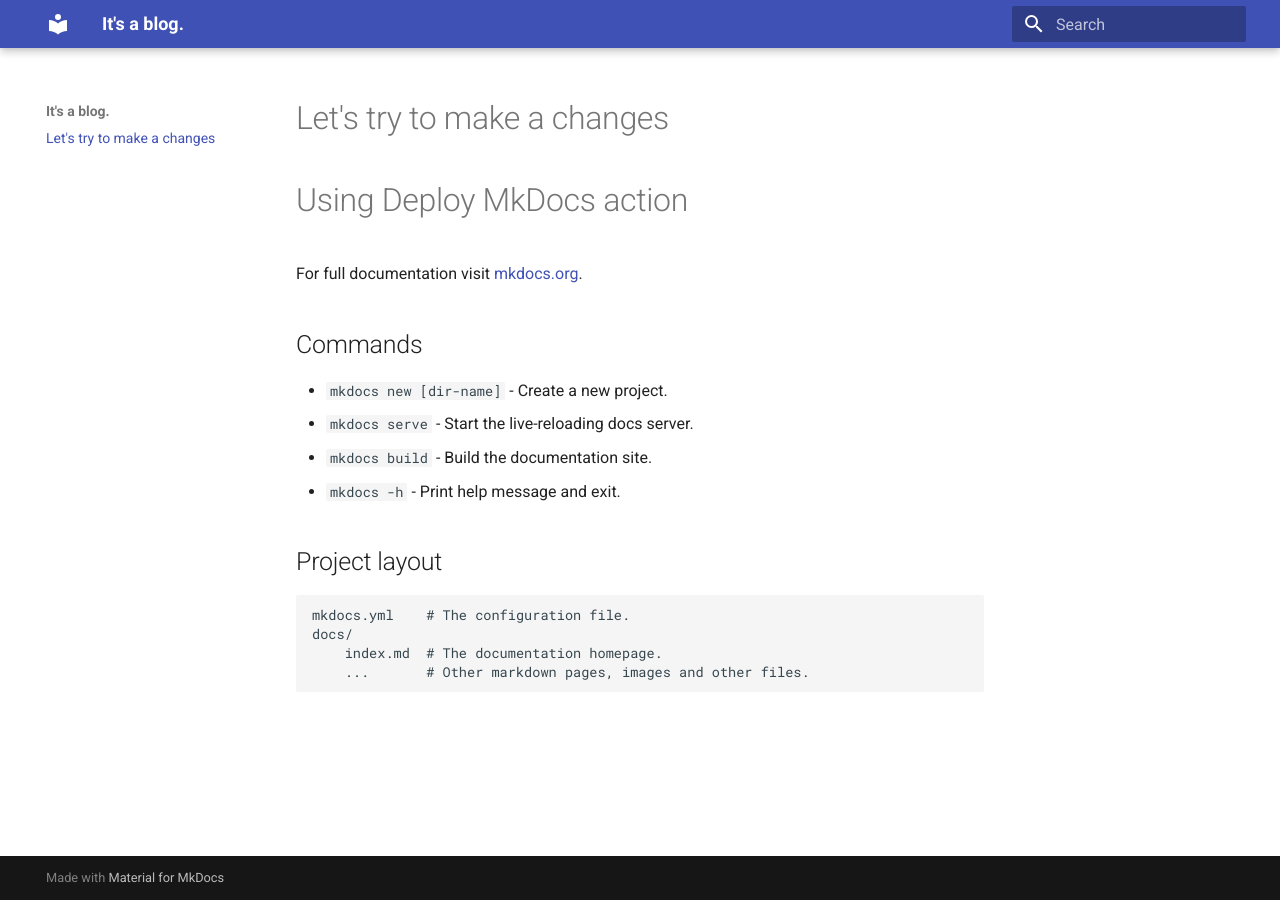
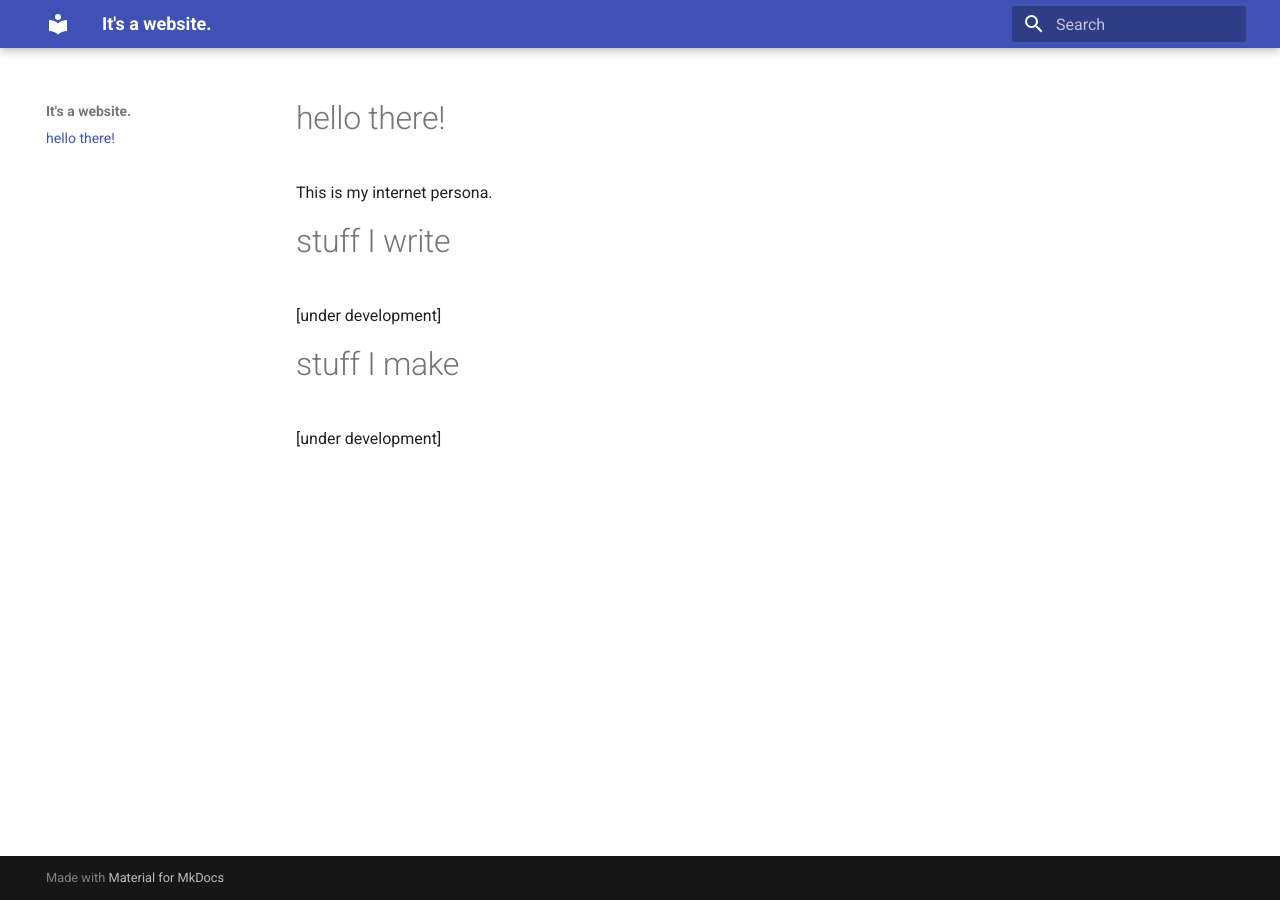
Before and after one commit to happygreenbot/happygreenbot.github.io, an MkDocs documentation site: the page built from docs/index.md, in a window 1280 px wide. Built offline with MkDocs 1.6.1 and Material for MkDocs 9.7.7, drawn with Linux system fonts in a browser that asks for light colours.

Commit message:
making the home page

```diff
--- a/docs/index.md
+++ b/docs/index.md
@@ -1,18 +1,10 @@
-# Let's try to make a changes
+# hello there!
+This is my internet persona.
 
-# Using Deploy MkDocs action
-For full documentation visit [mkdocs.org](https://www.mkdocs.org).
+# stuff I write
 
-## Commands
+[under development]
 
-* `mkdocs new [dir-name]` - Create a new project.
-* `mkdocs serve` - Start the live-reloading docs server.
-* `mkdocs build` - Build the documentation site.
-* `mkdocs -h` - Print help message and exit.
+# stuff I make
 
-## Project layout
-
-    mkdocs.yml    # The configuration file.
-    docs/
-        index.md  # The documentation homepage.
-        ...       # Other markdown pages, images and other files.
+[under development]
--- a/mkdocs.yml
+++ b/mkdocs.yml
@@ -1,3 +1,3 @@
-site_name: It's a blog.
+site_name: It's a website.
 theme:
   name: material
```
